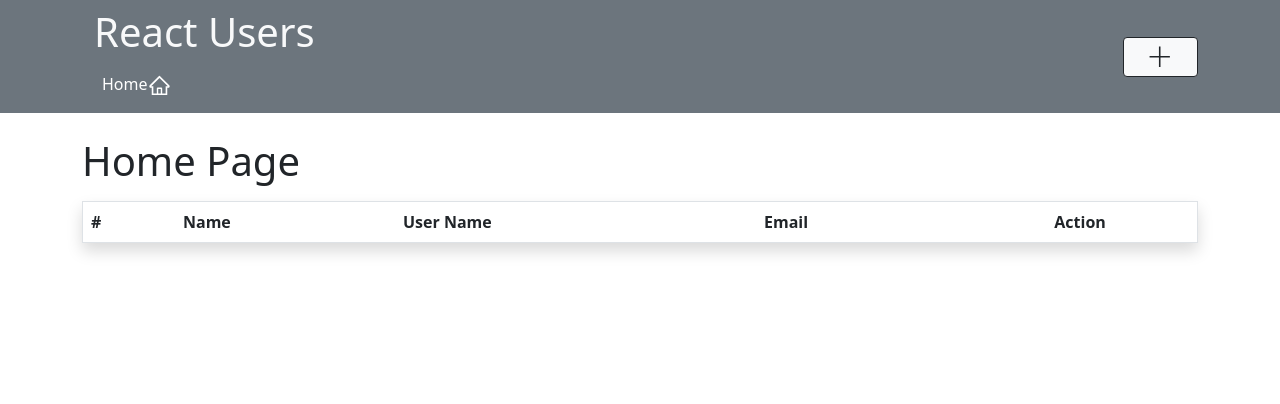
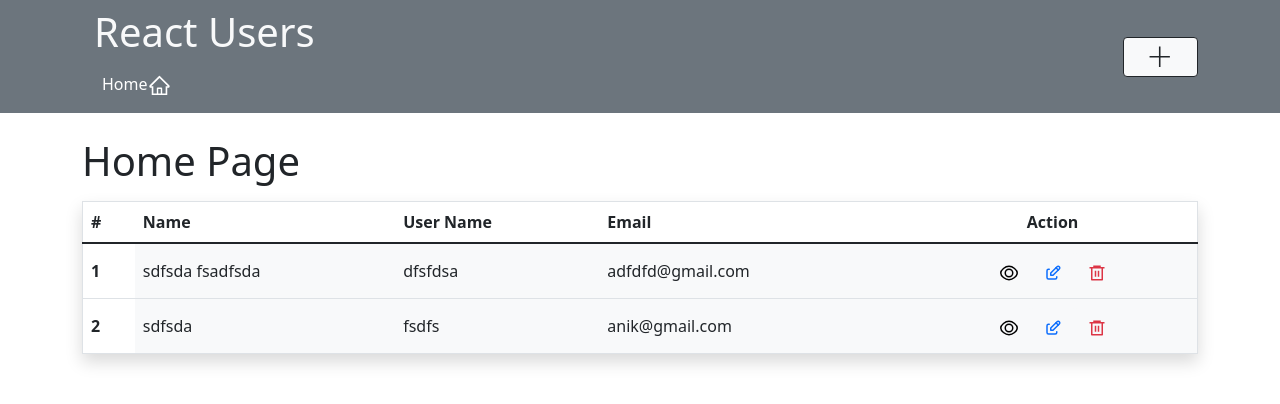
Before and after one commit to ANIKMISHRA/react_crud_project, a React (Create React App) app: page / in a window 1280 px wide. Shown: the top 404 px of the page. Built offline with nearby package versions, Linux system fonts and the light colour scheme; data requests are answered from the project's data file.

Commit message:
completed

```diff
--- a/db.json
+++ b/db.json
@@ -1,100 +1,20 @@
 {
   "users": [
     {
-      "name": "Jordan",
-      "username": "Jordan Joe",
-      "email": "jordanjoe@gmail.com",
-      "phone": "8976547892",
-      "website": "jordan_joe.com",
+      "name": "sdfsda",
+      "username": "fsdfs",
+      "email": "anik@gmail.com",
+      "phone": "sdfds",
+      "website": "fdsfs",
       "id": 1
     },
     {
-      "name": "Loreum",
-      "username": "Loreum Ipsum",
-      "email": "loreum@gmail.com",
-      "phone": "8376676327",
-      "website": "loreumipsum.com",
+      "name": "sdfsda fsadfsda",
+      "username": "dfsfdsa",
+      "email": "adfdfd@gmail.com",
+      "phone": "fsdsdfs",
+      "website": "fsdfsd",
       "id": 2
-    },
-    {
-      "name": "Akbar",
-      "username": "Akbar Badshah",
-      "email": "akbarbadshah@gmail.com",
-      "phone": "7865743892",
-      "website": "akbardanceclub.com",
-      "id": 3
-    },
-    {
-      "name": "Lawrence",
-      "username": "Lawrence Bishnoi",
-      "email": "lawrence@gmail.com",
-      "phone": "6789543785",
-      "website": "lawrence.com",
-      "id": 4
-    },
-    {
-      "name": "Anik",
-      "username": "Anik Mishra",
-      "email": "anik@gmail.com",
-      "phone": "8288873858",
-      "website": "anikdanceclub.com",
-      "id": 5
-    },
-    {
-      "name": "Jolly",
-      "username": "Jolly Juet",
-      "email": "jollyjuet@gmail.com",
-      "phone": "9756456789",
-      "website": "jollyjuetonlineshop.com",
-      "id": 6
-    },
-    {
-      "name": "Stiephen",
-      "username": "Stiephen Robert",
-      "email": "stiephen@gmail.com",
-      "phone": "8976452367",
-      "website": "stiephenquarell.com",
-      "id": 7
-    },
-    {
-      "name": "Jenny ",
-      "username": "Jenny Law",
-      "email": "jenny@gmail.com",
-      "phone": "8976452858",
-      "website": "jennydancingplace.com",
-      "id": 8
-    },
-    {
-      "name": "Daud ",
-      "username": "Daud Ibrahim",
-      "email": "daudibrahim@gmail.com",
-      "phone": "9879685478",
-      "website": "dauddon.com",
-      "id": 9
-    },
-    {
-      "name": "Jordan",
-      "username": "Jordan Walke",
-      "email": "jordan@gmail.com",
-      "phone": "8976456789",
-      "website": "jordanwalkereactfounder.com",
-      "id": 10
-    },
-    {
-      "name": "Robert",
-      "username": "Robert Helli",
-      "email": "roberthelli@gmail.com",
-      "phone": "8376676327",
-      "website": "robertclub.com",
-      "id": 11
-    },
-    {
-      "name": "Aman",
-      "username": "Aman Sharma",
-      "email": "aman@gmail.com",
-      "phone": "8376676327",
-      "website": "amandanceclub.com",
-      "id": 12
     }
   ]
 }
--- a/src/App.js
+++ b/src/App.js
@@ -1,5 +1,5 @@
 // npm packages
-import React, { useState, useMemo } from "react";
+import React, { useState, useMemo, useEffect } from "react";
 
 // components
 import Navbar from "./Layouts/Navbar/Navbar";
@@ -9,12 +9,29 @@ import Context2 from "./Contexts/Context2";
 import Context3 from "./Contexts/Context3";
 import Context4 from "./Contexts/Context4";
 
+// service
+import { getUsers } from "./Services";
+import { ERROR_MESSAGE } from "./Services/Constants/Messages";
 // styles
 import "../node_modules/bootstrap/dist/css/bootstrap.css";
 
 const App = () => {
   // state
   const [userDatas, setUserDatas] = useState([]);
+
+  /**
+   * component did mount
+   */
+  useEffect(() => {
+    try {
+      getUsers().then((res) => {
+        setUserDatas(res?.data.reverse());
+      })
+    } catch (error) {
+      popupMessages(ERROR_MESSAGE);
+      console.log(error);
+    }
+  }, [])
 
   /**
    * useMemo hook stop the rerendring again and again.
--- /dev/null
+++ b/src/Components/Common/ViewComponent.js
@@ -0,0 +1,16 @@
+/**
+ * Method to handle the
+ * @param {string} id
+ * @param {function} setUser
+ * @param {array} userDatas
+ */
+const viewComponent = (id, setUser, userDatas) => {
+    const user = userDatas?.find((users) => {
+        if (users?.id === id) {
+            return user;
+        }
+        return users;
+    });
+    setUser(user);
+}
+export {viewComponent};
--- a/src/Components/Users/AddUser.js
+++ b/src/Components/Users/AddUser.js
@@ -11,6 +11,9 @@ import Context2 from "../../Contexts/Context1";
 import { addUser } from "../../Services";
 import { SUCCESS_MESSAGE, ERROR_MESSAGE } from "../../Services/Constants/Messages";
 import { popupMessages } from "../../Services/popupMessages";
+
+// constant
+import { HOME_PATH } from "../../Services/Constants/Path";
 
 /**
  * Method to handle add user
@@ -42,9 +45,9 @@ const AddUser = () => {
             setFormErrors(validation(user));
             setIsSubmit(true);
         } catch (error) {
+            popupMessages(ERROR_MESSAGE);
             console.log(error);
         }
-
     }
 
     /**
@@ -53,10 +56,11 @@ const AddUser = () => {
     useEffect(() => {
             try {
                 if (Object.keys(formErrors).length === 0 && isSubmit) {
-                   // addUser(user);
-                   setUserDatas([...userDatas, user]);
+                   addUser(user).then((res) => {
+                       setUserDatas([...userDatas, res?.data]);
+                   })
                     popupMessages(SUCCESS_MESSAGE);
-                    navigate("/");
+                    navigate(HOME_PATH);
                 }
             } catch (error) {
                 popupMessages(ERROR_MESSAGE);
--- a/src/Components/Users/User.js
+++ b/src/Components/Users/User.js
@@ -1,12 +1,18 @@
 // npm packages
-import React, { useEffect, useState } from "react";
+import React, { useEffect, useState, useContext } from "react";
 import { useParams, Link } from "react-router-dom";
 
 // react icons
 import { SlArrowLeft } from "react-icons/sl";
 
+// component
+import { viewComponent } from "../Common/ViewComponent";
+import Context1 from "../../Contexts/Context1";
+
 // service
 import { getSpecificUser } from "../../Services";
+import { popupMessages } from "../../Services/popupMessages";
+import { ERROR_MESSAGE } from "../../Services/Constants/Messages";
 
 /**
  * Method to handle to view user details
@@ -15,15 +21,10 @@ import { getSpecificUser } from "../../Services";
 const ViewUser = () => {
   // const
   const { id } = useParams();
+  const { userDatas } = useContext(Context1);
 
   // states
-  const [user, setUser] = useState({
-    name: "",
-    username: "",
-    email: "",
-    phone: "",
-    website: "",
-  });
+  const [user, setUser] = useState({});
 
   // destructuring user's data.
   const { name, username, email, phone, website } = user;
@@ -32,14 +33,14 @@ const ViewUser = () => {
    * Component did mount
    */
   useEffect(() => {
-    (async () => {
       try {
-        const result = await getSpecificUser(id);
-        setUser(result?.data);
+          getSpecificUser(id).then(() => {
+          viewComponent(id, setUser, userDatas );
+        });
       } catch (error) {
+        popupMessages(ERROR_MESSAGE);
         console.log(error);
       }
-    })();
   }, []);
 
   return (
--- a/src/Layouts/Navbar/Navbar.js
+++ b/src/Layouts/Navbar/Navbar.js
@@ -5,6 +5,9 @@ import { Link, NavLink } from "react-router-dom";
 // react-icons
 import { VscAdd } from "react-icons/vsc";
 import { AiOutlineHome } from "react-icons/ai";
+
+// constants
+import { ADD_USER_PATH } from "../../Services/Constants/Path";
 
 /**
  * Method to show layout on navbar
@@ -31,7 +34,7 @@ const Navbar = () => {
           <Link
             className="btn btn-light btn-outline-dark px-4 "
             type="button"
-            to="/users/add"
+            to={`${ADD_USER_PATH}`}
           >
             <VscAdd size="25px" />
           </Link>
--- a/src/Pages/Home.js
+++ b/src/Pages/Home.js
@@ -15,6 +15,9 @@ import { deleteSpecificUser, getUsers } from '../Services';
 import { popupMessages } from '../Services/popupMessages';
 import { ERROR_MESSAGE, DELETED_MESSAGE } from '../Services/Constants/Messages';
 
+// constants
+import { HOME_PATH, EDIT_USER_PATH, VIEW_USER_PATH } from '../Services/Constants/Path';
+
 /**
  * Method to handle to show all users data
  * @returns node
@@ -22,24 +25,7 @@ import { ERROR_MESSAGE, DELETED_MESSAGE } from '../Services/Constants/Messages';
 const Home = () => {
     // const
     const navigate = useNavigate();
-    const {userDatas, setUserDatas } = useContext(Context1);
-
-    // state
-    const [users, setUsers] = useState([]);
-
-    /**
-     * Component did mount
-     */
-    // useEffect(() => {
-    //     (async () => {
-    //         try {
-    //         const results = await getUsers();
-    //         setUsers(results?.data.reverse())
-    //     } catch (error) {
-    //         console.log(error);
-    //     }
-    //     })();
-    // }, []);
+    const { userDatas, setUserDatas } = useContext(Context1);
 
     /**
      * Method to delete user
@@ -47,19 +33,17 @@ const Home = () => {
      */
     const deleteUser = async id => {
         try {
-            // // await deleteSpecificUser(id);
-            // // const results = await getUsers();
-            // setUsers(results?.data.reverse())
-           const updatedDatas = userDatas?.filter((user) => user?.id !== id);
-           setUserDatas(updatedDatas);
+            await deleteSpecificUser(id).then(() => {
+                const updatedDatas = userDatas?.filter((user) => user?.id !== id);
+                setUserDatas(updatedDatas);
+            })
             popupMessages(DELETED_MESSAGE);
-            navigate('/');
+            navigate(HOME_PATH);
         } catch (error) {
             popupMessages(ERROR_MESSAGE);
             console.log(error);
         }
     }
-
     return (
         <div className="container">
             <div className="py-4">
@@ -76,16 +60,18 @@ const Home = () => {
                     </thead>
                     <tbody>
                         {
-                          userDatas && userDatas?.map((user, index) => (
+                            userDatas && userDatas?.map((user, index) => (
                                 <tr className='align-middle text_font' key={index}>
                                     <th scope="row">{index + 1}</th>
                                     <td className='bg-light'>{user?.name}</td>
                                     <td className='bg-light'>{user?.username}</td>
                                     <td className='bg-light'>{user?.email}</td>
                                     <td className='bg-light text-center'>
-                                        <Link to={`/users/view/${user?.id}`} className="btn btn-light" ><GrView size="18px" /></Link>
-                                        <Link to={`/users/edit/${user?.id}`} className="btn btn-light text-primary" ><TbEdit size="18px" /></Link>
-                                        <button onClick={() => deleteUser(user?.id)} className="btn btn-light text-danger"><RiDeleteBin6Line size="18px" /></button>
+                                        <Link to={`${VIEW_USER_PATH}/${user?.id}`} className="btn btn-light" ><GrView size="18px" /></Link>
+                                        <Link to={`${EDIT_USER_PATH}/${user?.id}`} className="btn btn-light text-primary" ><TbEdit size="18px" /></Link>
+                                        <button type='button' onClick={() => deleteUser(user?.id)} className="btn btn-light text-danger">
+                                            <RiDeleteBin6Line size="18px" />
+                                        </button>
                                     </td>
                                 </tr>
                             ))
--- a/src/Routes/ComponentsRoutes.js
+++ b/src/Routes/ComponentsRoutes.js
@@ -8,6 +8,9 @@ import AddUser from '../Components/Users/AddUser';
 import EditUser from '../Components/Users/EditUser';
 import ViewUser from '../Components/Users/User';
 
+// constants
+import { VIEW_USER_PATH, HOME_PATH, EDIT_USER_PATH, ADD_USER_PATH } from '../Services/Constants/Path.js';
+
 /**
  * Method to handle components routes.
  * @returns
@@ -16,10 +19,10 @@ const ComponentsRoutes = () => {
   return (
     <div>
         <Routes>
-          <Route exact path="/" element={<Home />} />
-          <Route exact path="/users/add" element={<AddUser/>} />
-          <Route exact path="/users/edit/:id" element={<EditUser />} />
-          <Route exact path="/users/view/:id" element={<ViewUser />} />
+          <Route exact path={`${HOME_PATH}`} element={<Home />} />
+          <Route exact path={`${ADD_USER_PATH}`} element={<AddUser/>} />
+          <Route exact path={`${EDIT_USER_PATH}/:id`} element={<EditUser />} />
+          <Route exact path={`${VIEW_USER_PATH}/:id`} element={<ViewUser />} />
         </Routes>
     </div>
   )
--- /dev/null
+++ b/src/Services/Constants/Path.js
@@ -0,0 +1,4 @@
+export const HOME_PATH = '/';
+export const ADD_USER_PATH = '/users/add';
+export const EDIT_USER_PATH =  '/users/edit';
+export const VIEW_USER_PATH = '/users/view';
--- a/src/Services/index.js
+++ b/src/Services/index.js
@@ -19,7 +19,7 @@ const getUsers = async () => {
  * @returns promises
  */
 const addUser = async (user) => {
-    return await await axios.post(`${baseUrl}/users`, user);
+    return await axios.post(`${baseUrl}/users`, user);
 };
 
 /**
```
Also changed, not shown: src/Components/Users/EditUser.js (+12 -10 lines).
